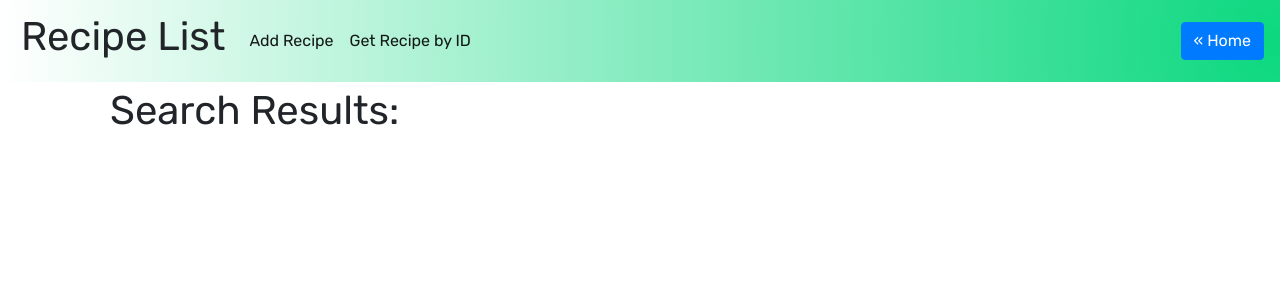
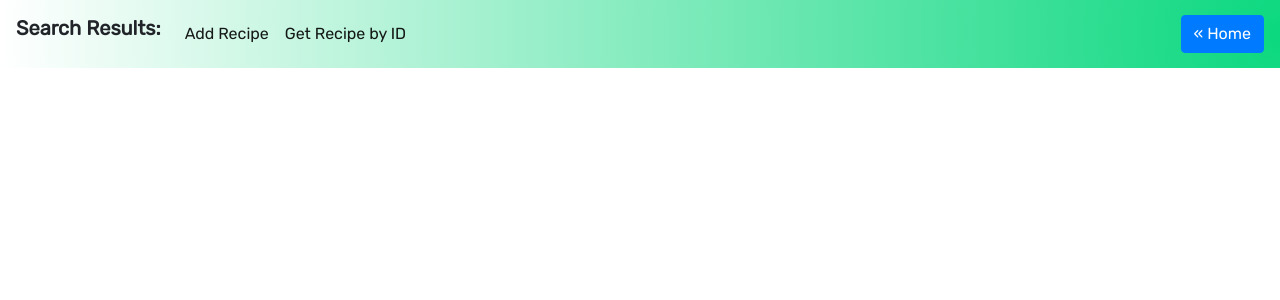
Before and after one commit to tfoxx97/recipe_app, a Flask app: page /search in a window 1280 px wide. Shown: the top 300 px of the page. Run offline with Flask 3, Linux system fonts and the light colour scheme; parts of the project's set-up code (start-up, migrations or seed data) failed here and were passed over; some libraries are stand-ins or nearby versions.

Commit message:
Updates to routes.py and search page.  Navbar on search page more responsive, meal plan when logged in avaiable in navbar for search page, as well as recipes by categories pages

```diff
--- a/recipe_app/routes.py
+++ b/recipe_app/routes.py
@@ -92,22 +92,31 @@ def logout():
 @app.route("/recipe/<recipe_id>", methods=['GET'])
 def get_recipe_by_id(recipe_id):
     recipe_by_id = Recipe.query.get_or_404(recipe_id)
+    logged_in = is_logged_in()
     if recipe_by_id is None:
         return render_template("error_404.html")
     else:
-        return render_template("recipe_by_id.html", recipe=recipe_by_id, capitalize_title=capitalize_title)
+        return render_template(
+            "recipe_by_id.html",
+            recipe=recipe_by_id,
+            capitalize_title=capitalize_title,
+            logged_in=logged_in
+        )
 
 @app.route("/recipes/<string:category>", methods=['GET'])
 def get_recipe_by_category(category):
     page = request.args.get("page", 1, type=int)
     recipes_by_category = Recipe.query.filter_by(category=category).paginate(page=page, per_page=5)
+    logged_in = is_logged_in()
     if recipes_by_category is None:
         return render_template("error_404.html")
     else:
         return render_template("recipe_by_category.html",
-                               recipes=recipes_by_category,
-                               category=category,
-                               capitalize_title=capitalize_title)
+            recipes=recipes_by_category,
+            category=category,
+            capitalize_title=capitalize_title,
+            logged_in=logged_in
+        )
 
 @app.route("/index", methods=['GET'])
 def index():
@@ -249,11 +258,17 @@ def delete_recipe(rec_id):
 @app.route("/search", methods=['GET', 'POST'])
 def search():
     q = request.form.get('q')
+    logged_in = is_logged_in()
     if q:
         results = Recipe.query.filter(Recipe.name.contains(q))
     else:
         results = []
-    return render_template("search.html", results=results, capitalize_title=capitalize_title)
+    return render_template(
+        "search.html",
+        results=results,
+        capitalize_title=capitalize_title,
+        logged_in=logged_in
+    )
 
 #region Categories
 @app.route("/api/categories")
--- a/recipe_app/templates/search.html
+++ b/recipe_app/templates/search.html
@@ -5,11 +5,6 @@
     <meta name="viewport" content="width=device-width, initial-scale=1.0">
     <title>Recipes</title>
     <style>
-        .section-header {
-            position: relative;
-            padding-top: 5px;
-            padding-left: 105px;
-        }
         h1 {
             font-family: 'Rubik', sans-serif;
             padding-left: 5px;
@@ -30,15 +25,41 @@
             font-family: 'Rubik', sans-serif;
             background: radial-gradient(circle at right, rgb(11, 216, 127), white);
         }
+        .navbar-brand {
+            font-weight: bold;
+            margin-bottom: 0.75rem;
+        }
+        @media (min-width: 992px) {
+            .navbar-nav {
+                justify-content: center;
+            }
+        }
     </style>
     <link rel="preconnect" href="https://fonts.googleapis.com">
     <link rel="preconnect" href="https://fonts.gstatic.com" crossorigin>
     <link href="https://fonts.googleapis.com/css2?family=Rubik&display=swap" rel="stylesheet">
     <link rel="stylesheet" href="https://stackpath.bootstrapcdn.com/bootstrap/4.3.1/css/bootstrap.min.css" integrity="sha384-ggOyR0iXCbMQv3Xipma34MD+dH/1fQ784/j6cY/iJTQUOhcWr7x9JvoRxT2MZw1T" crossorigin="anonymous">
+    <script src="https://code.jquery.com/jquery-3.3.1.slim.min.js" integrity="sha384-q8i/X+965DzO0rT7abK41JStQIAqVgRVzpbzo5smXKp4YfRvH+8abtTE1Pi6jizo" crossorigin="anonymous"></script>
+    <script src="https://cdn.jsdelivr.net/npm/popper.js@1.14.7/dist/umd/popper.min.js" integrity="sha384-UO2eT0CpHqdSJQ6hJty5KVphtPhzWj9WO1clHTMGa3JDZwrnQq4sF86dIHNDz0W1" crossorigin="anonymous"></script>
+    <script src="https://cdn.jsdelivr.net/npm/bootstrap@4.3.1/dist/js/bootstrap.min.js" integrity="sha384-JjSmVgyd0p3pXB1rRibZUAYoIIy6OrQ6VrjIEaFf/nJGzIxFDsf4x0xIM+B07jRM" crossorigin="anonymous"></script>
 </head>
 <header>
     <nav class="navbar navbar-expand-lg navbar-light bg-light">
-        <a class="navbar-brand"><h1>Recipe List</h1></a>
+        <a class="navbar-brand">Search Results: </a>
+        <!-- toggle button for mobile -->
+        <button
+            class="navbar-toggler"
+            type="button"
+            data-toggle="collapse"
+            data-target="#navbarCollapse"
+            aria-controls="navbarCollapse"
+            aria-expanded="false"
+            aria-label="Toggle navigation"
+        >
+            <span class="navbar-toggler-icon"></span>
+        </button>
+        <!-- Collapsible content -->
+        <div class="collapse navbar-collapse w-100" id="navbarCollapse">
             <ul class="navbar-nav mr-auto">
                 <li class="nav-item active">
                     <a class="nav-link" href="{{ url_for('add_recipe') }}">Add Recipe</a>
@@ -46,14 +67,17 @@
                 <li class="nav-item active">
                     <a class="nav-link" href="{{ url_for('index') }}">Get Recipe by ID</a>
                 </li>
+                {% if logged_in %}
+                    <li class="nav-item active">
+                        <a class="nav-link" href="{{ url_for('get_meal_plan') }}">Meal Plan</a>
+                    </li>
+                {% endif %}
             </ul>
             <a href="{{ url_for('recipes') }}" class="btn btn-primary">&laquo; Home</a>
+        </div>
     </nav>
 </header>
 <body>
-    <div class="section-header">
-        <h1 style="font-family: 'Rubik', sans-serif;">Search Results: </h1>
-    </div>
     {% for result in results %}
         <div class="recipe">
             <h2>{{ capitalize_title(result.name) }}</h2>
```
Lines whose indentation alone changed are shown as unchanged.
